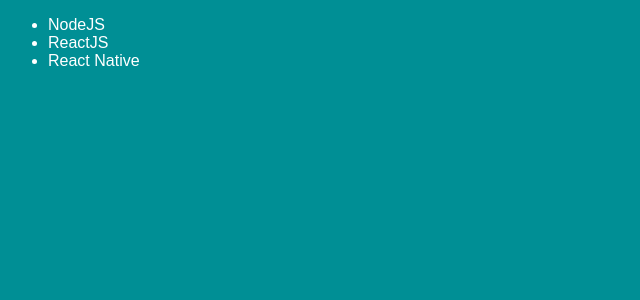
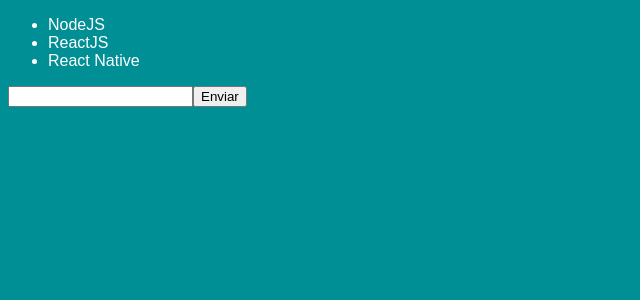
Before and after one commit to cogumm/GoStack, a React app in the folder Conceitos/Introdução ao React/: page / in a window 1280 px wide. Shown: the top 300 px of the page, without its empty margins (0-640 px from the left). Built offline with nearby package versions, Linux system fonts and the light colour scheme.

Commit message:
Introdução ao React: Estado e Imutabilidade

```diff
--- a/Conceitos/Introdução ao React/src/components/TechList.js
+++ b/Conceitos/Introdução ao React/src/components/TechList.js
@@ -2,18 +2,41 @@
 
 class TechList extends Component {
     state = {
+        newTech: "",
         techs: ["NodeJS", "ReactJS", "React Native"]
     };
 
+    handleInputChange = e => {
+        this.setState({ newTech: e.target.value });
+    };
+
+    handleSubmit = e => {
+        e.preventDefault();
+
+        //console.log(this.state.newTech);
+        this.setState({
+            techs: [...this.state.techs, this.state.newTech],
+            // Fazendo com que o input perca o valor ("limpando" o input)
+            newTech: ""
+        });
+    };
+
     render() {
-        console.log(this.state);
-
         return (
-            <ul>
-                <li>NodeJS</li>
-                <li>ReactJS</li>
-                <li>React Native</li>
-            </ul>
+            // Tag sem nome "fragment" <>
+            <form onSubmit={this.handleSubmit}>
+                <ul>
+                    {this.state.techs.map(tech => (
+                        <li key={tech}>{tech}</li>
+                    ))}
+                </ul>
+                <input
+                    type="text"
+                    onChange={this.handleInputChange}
+                    value={this.state.newTech}
+                />
+                <button type="submit">Enviar</button>
+            </form>
         );
     }
 }
```
